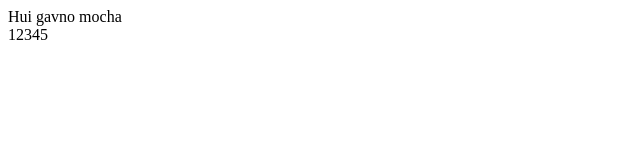
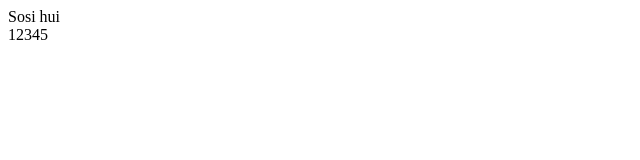
Before and after one commit to FomichtheDev/CyberShoka, a plain HTML site: page index.html in a window 1280 px wide. Shown: the full height of the page, 0-640 px from the left. Drawn offline with Linux system fonts and the light colour scheme.

Commit message:
header test4

```diff
--- a/index.html
+++ b/index.html
@@ -9,7 +9,8 @@
 </head>
 <body>
 
-    <header>Hui gavno mocha</header>
+    <header>Sosi hui
+    </header>
 
 <div class="hiu">
     <div class="cock"></div>
```
